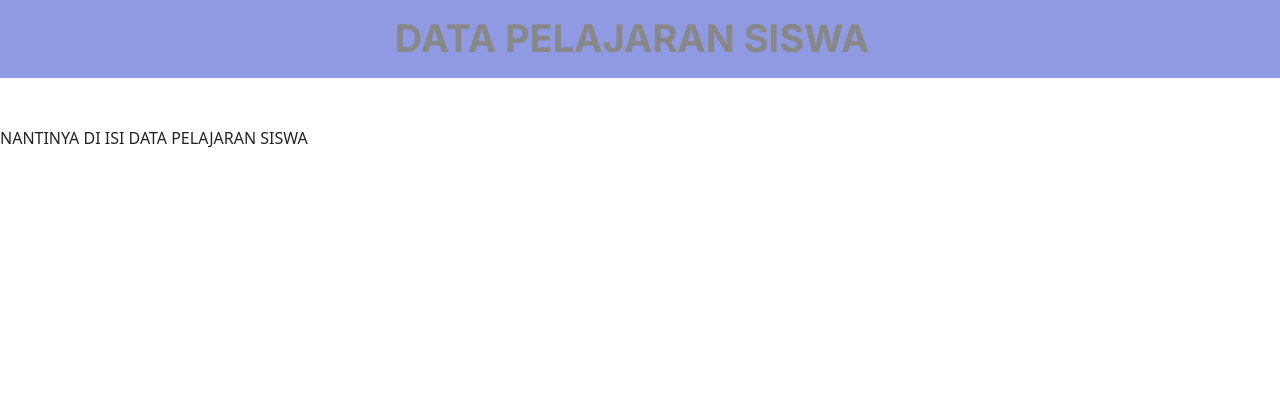
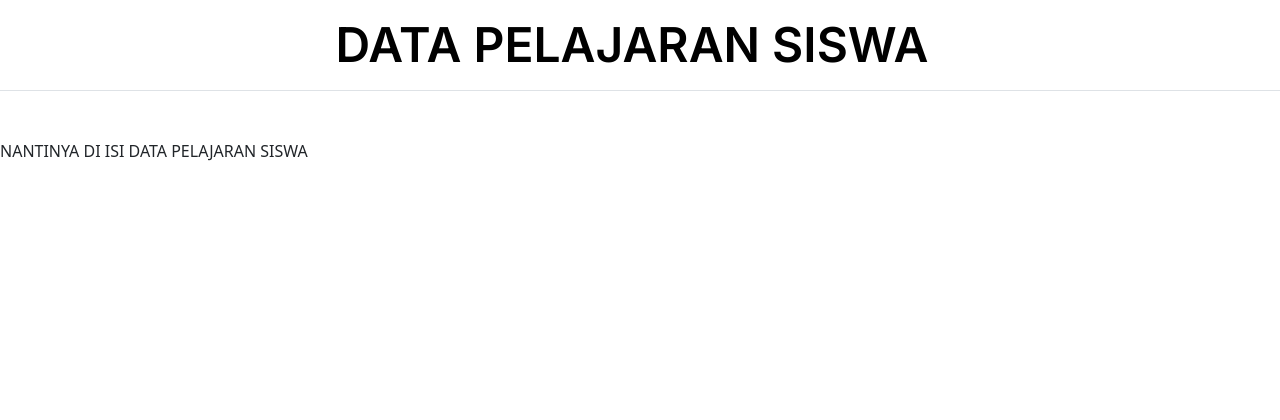
Before and after one commit to ghaluhkusuma/portalsiswa, a PHP site: page /data_pelajaran.php in a window 1280 px wide. Shown: the top 420 px of the page. Run offline with PHP 8.4, Linux system fonts and the light colour scheme.

Commit message:
update interface

```diff
--- a/data_pelajaran.php
+++ b/data_pelajaran.php
@@ -10,7 +10,7 @@
   <body>
 
 <!--BANNER-->
-    <div class="bg-banner py-3 d-flex align-item-center justify-content-center">
+    <div class="bg-banner py-3 d-flex align-item-center justify-content-center border-bottom">
         <h5 class="mb-0 title-banner me-3">DATA PELAJARAN SISWA</h5>
     </div>
 <br>
--- a/src/css/data_pelajaran.css
+++ b/src/css/data_pelajaran.css
@@ -5,12 +5,12 @@
 
 /* HEADER */
 .bg-banner{
-    background-color: #8f9ae3;
+    background-color: white;
 }
 .title-banner{
-    font-size: 38px;
-    font-weight: 800;
-    color: #888;
+    font-size: 48px;
+    font-weight: 600;
+    color:black;
 }
 
 /* FOOTER */
```
